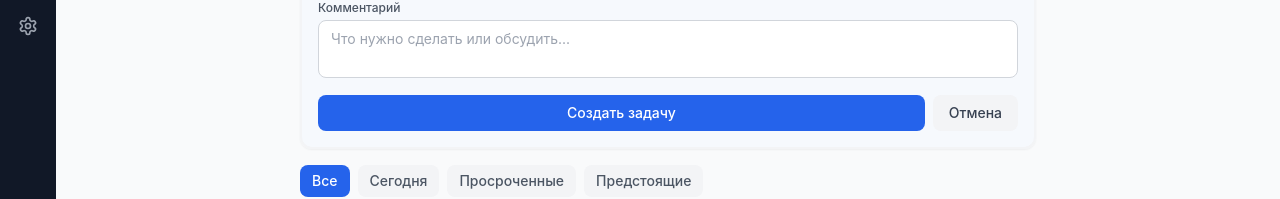
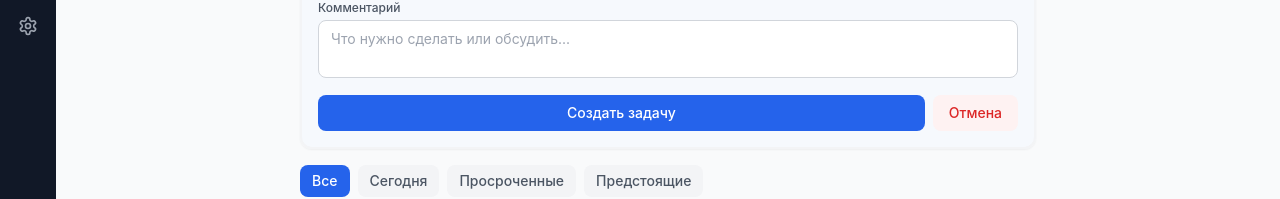
Before and after one commit to serjoleinic2-cloud/crm-auto, a React (Vite) app: page /reminders in a window 1280 px wide. Both pictures are taken after a click on the button "Новая задача". Shown: the part 318-517 px from the top of the page. Built offline with nearby package versions, Linux system fonts and the light colour scheme.

Commit message:
style: use pale red reminder cancel button

```diff
--- a/src/pages/Reminders.tsx
+++ b/src/pages/Reminders.tsx
@@ -216,7 +216,7 @@ function CreateForm({ onCreated, onCancel }: CreateFormProps) {
         >
           {saving ? 'Сохранение...' : 'Создать задачу'}
         </button>
-        <button onClick={onCancel} className="btn-secondary text-sm">Отмена</button>
+        <button onClick={onCancel} className="btn-cancel text-sm">Отмена</button>
       </div>
     </div>
   );
```
